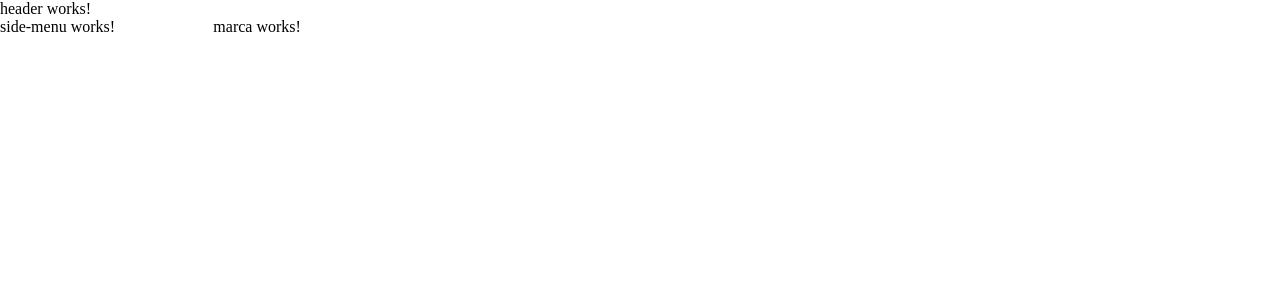
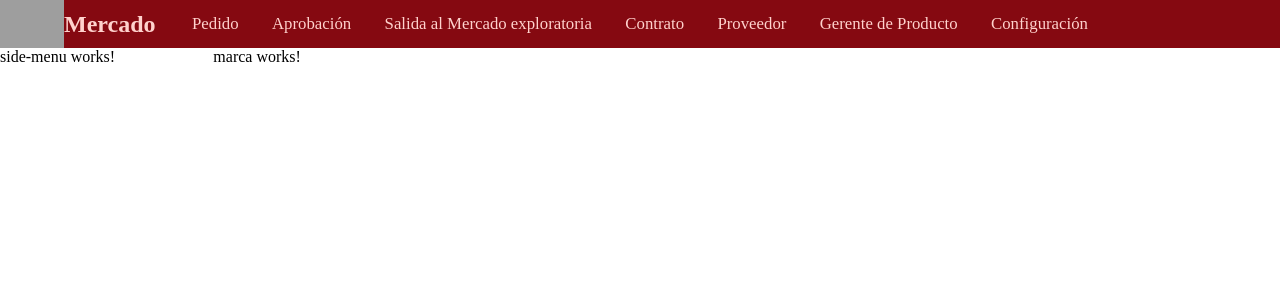
Before and after one commit to robertogsf/PID, an Angular app: page /home in a window 1280 px wide. Shown: the top 300 px of the page. Built offline with nearby package versions, Linux system fonts and the light colour scheme; grey boxes are pictures that could not be loaded.

Commit message:
maketando el header

```diff
--- a/src/app/components/header/header.component.css
+++ b/src/app/components/header/header.component.css
@@ -0,0 +1,46 @@
+header {
+  display: grid;
+  grid-template-columns: 5% 10% 70%;
+  align-items: center;
+  background-color: var(--primary);
+  color: var(--text);
+  height: 3rem;
+}
+
+p {
+  text-align: left;
+  font-size: 1.5rem;
+  font-weight: 800;
+}
+
+ul {
+  display: flex;
+  justify-content: space-between;
+  list-style: none;
+}
+
+li {
+  position: relative;
+  font-size: 1.05rem;
+  transition: all 0.3s ease;
+}
+
+li:hover {
+  cursor: pointer;
+  transform: translateY(-3px);
+}
+
+li:after {
+  content: "";
+  position: absolute;
+  bottom: 0;
+  left: 0;
+  width: 0;
+  height: 1px;
+  background-color: var(--text);
+  transition: width 0.3 ease;
+}
+
+li:hover::after {
+  width: 100%;
+}
--- a/src/app/components/header/header.component.html
+++ b/src/app/components/header/header.component.html
@@ -1 +1,13 @@
-<p>header works!</p>
+<header>
+  <img src="../../../assets//apps.svg" alt="" />
+  <p>Mercado</p>
+  <ul>
+    <li>Pedido</li>
+    <li>Aprobación</li>
+    <li>Salida al Mercado exploratoria</li>
+    <li>Contrato</li>
+    <li>Proveedor</li>
+    <li>Gerente de Producto</li>
+    <li>Configuración</li>
+  </ul>
+</header>
--- a/src/app/components/layout/layout.component.css
+++ b/src/app/components/layout/layout.component.css
@@ -6,12 +6,12 @@
     "header header header"
     "aside main main";
 }
-header {
+app-header {
   grid-area: header;
   width: 100%;
 }
 
-aside {
+app-side-menu {
   grid-area: aside;
 }
 
--- a/src/app/components/layout/layout.component.html
+++ b/src/app/components/layout/layout.component.html
@@ -1,5 +1,5 @@
 <div class="container">
-  <header><app-header /></header>
-  <aside><app-side-menu /></aside>
+  <app-header />
+  <app-side-menu />
   <main><router-outlet /></main>
 </div>
```
Also changed, not shown: src/assets/apps.svg (added).
